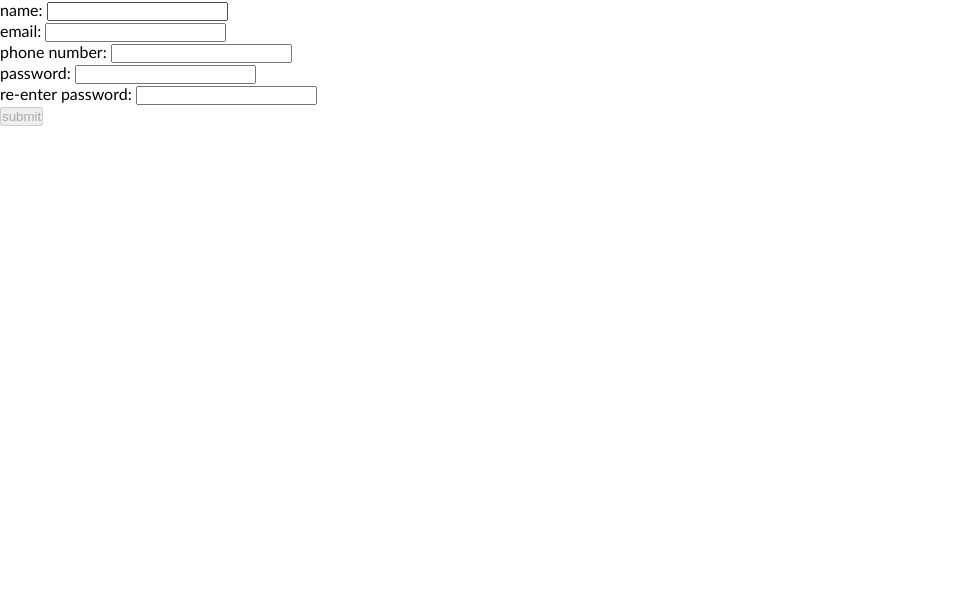
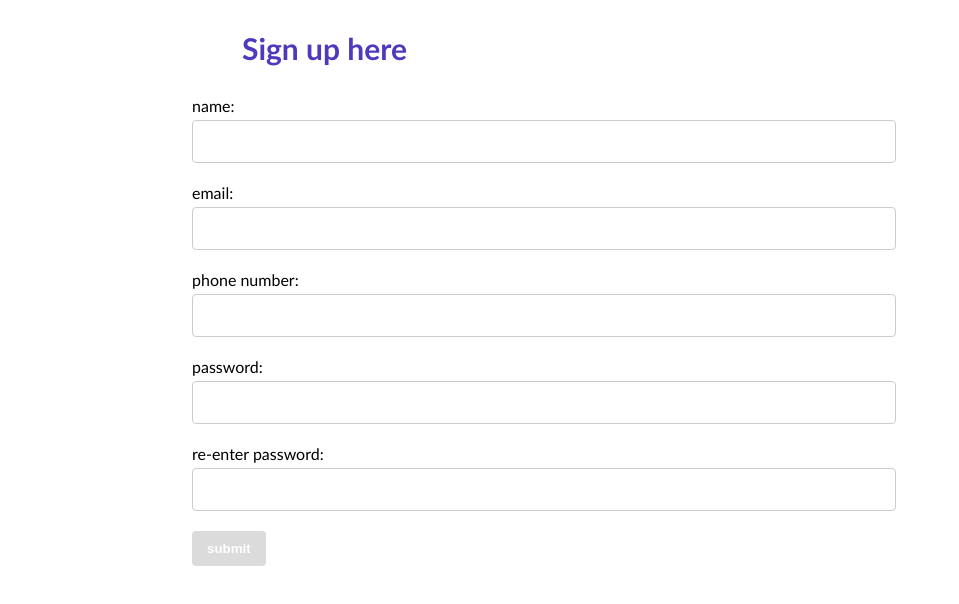
Before and after one commit to stevenstonie/talenting_software_internship_2024, an Angular app in the folder angular/4appApplication/: page /registration-form in a window 1280 px wide. Shown: the top 604 px of the page, without its empty margins (0-959 px from the left). Built offline with nearby package versions, Linux system fonts and the light colour scheme.

Commit message:
(register) added some simple styling for the registration page

```diff
--- a/angular/4appApplication/src/app/components/main-page/main-page.component.scss
+++ b/angular/4appApplication/src/app/components/main-page/main-page.component.scss
@@ -39,6 +39,15 @@
 	}
 }
 
+.iframe-preview {
+	width: 10%;
+	height: 10%;
+	position: absolute;
+	top: 0;
+	left: 0;
+	z-index: 1;
+}
+
 .grid {
 	display: grid;
 	grid-template-columns: repeat(2, 300px);
--- a/angular/4appApplication/src/app/components/registration-form/registration-form.component.html
+++ b/angular/4appApplication/src/app/components/registration-form/registration-form.component.html
@@ -1,55 +1,59 @@
 <form [formGroup]="registrationForm" (ngSubmit)="onSubmit()">
-	<div>
+	<h2 id="title">Sign up here</h2>
+
+	<div class="form-group">
 		<label for="name">name: </label>
-		<input id="name" formControlName="name">
+		<input id="name" class="user-input" formControlName="name">
 		<div *ngIf="name?.invalid && (name?.dirty || name?.touched)" class="error">
-			<div *ngIf="name?.errors?.['required']" style="color: red;">name is required.</div>
-			<div *ngIf="name?.errors?.['minlength']" style="color: red;">name must be at least 3 characters long.</div>
-			<div *ngIf="name?.errors?.['pattern']" style="color: red;">name must contain only letters.</div>
+			<div *ngIf="name?.errors?.['required']" class="error-message">name is required.</div>
+			<div *ngIf="name?.errors?.['minlength']" class="error-message">name must be at least 3 characters long.
+			</div>
+			<div *ngIf="name?.errors?.['pattern']" class="error-message">name must contain only letters.</div>
 		</div>
 	</div>
 
-	<div>
+	<div class="form-group">
 		<label for="email">email: </label>
-		<input id="email" formControlName="email">
+		<input id="email" class="user-input" formControlName="email">
 		<div *ngIf="email?.invalid && (email?.dirty || email?.touched)" class="error">
-			<div *ngIf="email?.errors?.['required']" style="color: red;">email is required.</div>
-			<div *ngIf="email?.errors?.['email']" style="color: red;">email doesnt have the right format.</div>
+			<div *ngIf="email?.errors?.['required']" class="error-message">email is required.</div>
+			<div *ngIf="email?.errors?.['email']" class="error-message">email doesnt have the right format.</div>
 		</div>
 	</div>
 
-	<div>
+	<div class="form-group">
 		<label for="phoneNumber">phone number: </label>
-		<input id="phone-number" formControlName="phoneNumber">
+		<input id="phone-number" class="user-input" formControlName="phoneNumber">
 		<div *ngIf="phoneNumber?.invalid && (phoneNumber?.dirty || phoneNumber?.touched)" class="error">
-			<div *ngIf="phoneNumber?.errors?.['required']" style="color: red;">phone number is required.</div>
-			<div *ngIf="phoneNumber?.errors?.['pattern']" style="color: red;">phone number must contain only numbers.
+			<div *ngIf="phoneNumber?.errors?.['required']" class="error-message">phone number is required.</div>
+			<div *ngIf="phoneNumber?.errors?.['pattern']" class="error-message">phone number must contain only numbers.
 			</div>
 		</div>
 	</div>
 
-	<div>
+	<div class="form-group">
 		<label for="password">password: </label>
-		<input id="password" type="password" formControlName="password">
+		<input id="password" class="user-input" type="password" formControlName="password">
 		<div *ngIf="password?.invalid && (password?.dirty || password?.touched)" class="error">
-			<div *ngIf="password?.errors?.['minlength']" style="color: red;">password must be at least 8 characters
+			<div *ngIf="password?.errors?.['minlength']" class="error-message">password must be at least 8 characters
 				long.</div>
-			<div *ngIf="password?.errors?.['pattern']" style="color: red;">password must contain at least one lowercase
-				letter, one uppercase letter and one digit.</div>
+			<div *ngIf="password?.errors?.['pattern']" class="error-message">password must contain at least one
+				lowercase letter, one uppercase letter and one digit.</div>
 		</div>
 	</div>
 
-	<div>
+	<div class="form-group">
 		<label for="passwordConfirmed">re-enter password: </label>
-		<input id="password-confirmed" type="password" formControlName="passwordConfirmed">
+		<input id="password-confirmed" class="user-input" type="password" formControlName="passwordConfirmed">
 		<div *ngIf="passwordConfirmed?.invalid && (passwordConfirmed?.dirty || passwordConfirmed?.touched)"
 			class="error">
-			<div *ngIf="passwordConfirmed?.errors?.['required']" style="color: red;">password confirmation is required.
+			<div *ngIf="passwordConfirmed?.errors?.['required']" class="error-message">password confirmation is
+				required.
 			</div>
-			<div *ngIf="passwordConfirmed?.errors?.['notMatching']" style="color: red;">passwords do not
+			<div *ngIf="passwordConfirmed?.errors?.['notMatching']" class="error-message">passwords do not
 				match.</div>
 		</div>
 	</div>
 
-	<button type="submit" [disabled]="registrationForm.invalid">submit</button>
+	<button id="submit-button" type="submit" [disabled]="registrationForm.invalid">submit</button>
 </form>
--- a/angular/4appApplication/src/app/components/registration-form/registration-form.component.scss
+++ b/angular/4appApplication/src/app/components/registration-form/registration-form.component.scss
@@ -0,0 +1,69 @@
+form {
+	margin-left: 15%;
+	margin-right: 30%;
+}
+
+#title {
+	font-family: 'Trebuchet MS', 'Lucida Sans Unicode', 'Lucida Grande', 'Lucida Sans', Arial, sans-serif;
+	margin: 30px 50px;
+	font-size: 30px;
+	color: var(--primary-color);
+}
+
+.form-group {
+	margin-top: 20px;
+	position: relative;
+}
+
+.user-input {
+	border: 1px solid #ccc;
+	border-radius: 4px;
+	box-sizing: border-box;
+	color: #333;
+	display: block;
+	font-weight: bold;
+	width: 100%;
+	padding: 10px;
+	transition: border-color 0.3s, box-shadow 0.3s;
+	margin-top: 5px;
+	font-size: 1.1em;
+
+	&:focus {
+		border-color: var(--secondary-color);
+		box-shadow: 0 0 5px var(--secondary-color);
+		outline: none;
+	}
+}
+
+.error-message {
+	color: red;
+	font-size: 0.9em;
+	margin-top: -10px;
+	position: absolute;
+}
+
+#submit-button {
+	background-color: var(--primary-color);
+	color: white;
+	padding: 10px 15px;
+	margin-top: 20px;
+	border: none;
+	border-radius: 4px;
+	cursor: pointer;
+	transition: background-color 0.15s;
+	font-weight: bold;
+
+	&:hover {
+		background-color: var(--primary-color-darker);
+	}
+
+	&:disabled {
+		opacity: 0.7;
+		background-color: #ccc;
+		cursor: not-allowed;
+	}
+}
+
+.error {
+	margin-top: 10px;
+}
```
Also changed, not shown: angular/4appApplication/src/app/components/main-page/main-page.component.html (+3 -6 lines).
